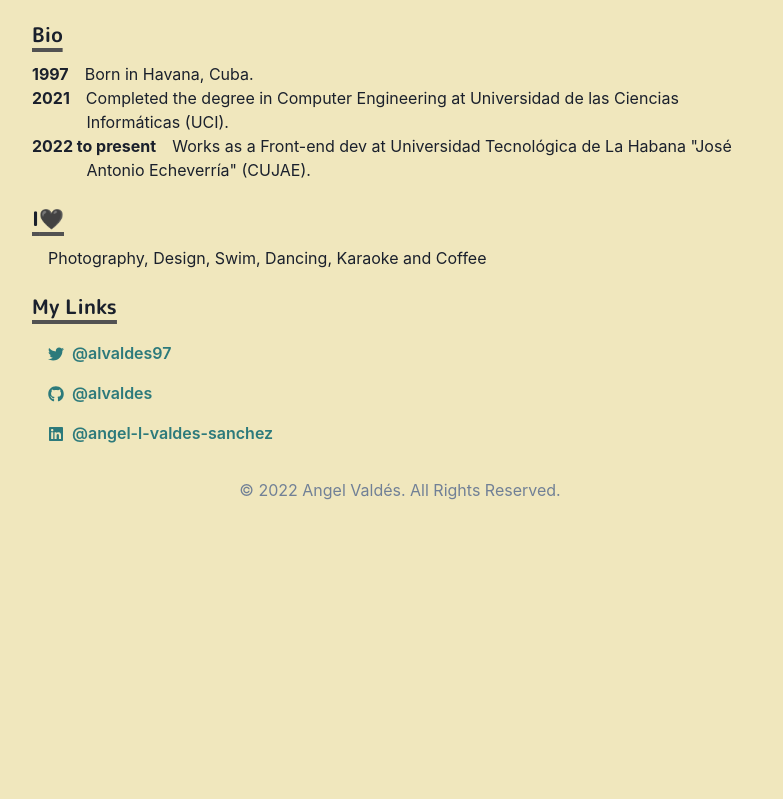
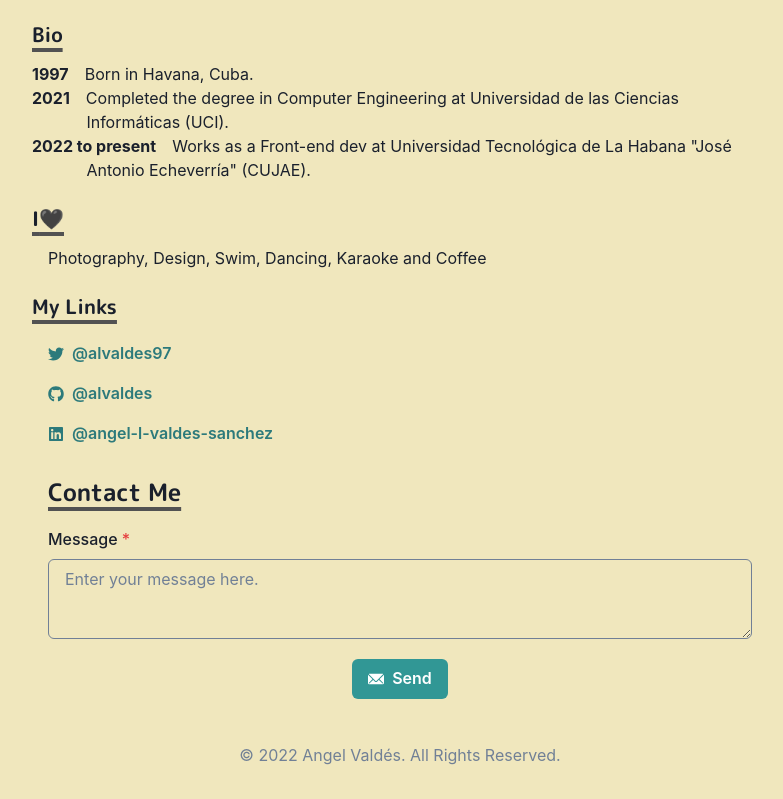
Before and after one commit to alvaldes/Homepage, a Next.js app: page / in a window 1280 px wide. Shown: the part 996-1795 px from the top of the page, without its empty margins (240-1023 px from the left). Before the commit the page ends 1530 px from the top, so only its background shows below. Built offline with nearby package versions, Linux system fonts and the light colour scheme.

Commit message:
Add:  Contact section and links

```diff
--- /dev/null
+++ b/components/commentForm.js
@@ -0,0 +1,88 @@
+import {
+  Container,
+  Divider,
+  Heading,
+  Textarea,
+  Button,
+  FormControl,
+  FormLabel,
+  FormErrorMessage
+} from '@chakra-ui/react'
+import { EmailIcon } from '@chakra-ui/icons'
+import { useColorModeValue } from '@chakra-ui/react'
+import { useState } from 'react'
+import { useRouter } from 'next/router'
+import Section from './section'
+
+const Form = props => {
+  const [comment, setComment] = useState('')
+  const [CommentError, setCommentError] = useState('')
+
+  const router = useRouter()
+
+  const handleSubmit = e => {
+    e.preventDefault()
+    if (comment === '') {
+      setCommentError('Message is required.')
+    } else {
+      let body = `body=${encodeURIComponent(comment)}`
+      // router.push('/thanks')
+      router.push(
+        `mailto:noreplay.alvaldes@gmail.com?subject=${encodeURIComponent(
+          `Message from Portfolio`
+        )}&${body}`
+      )
+      setComment('')
+    }
+  }
+
+  return (
+    <Section delay={0.3} id={props.id} mt={8}>
+      {router.pathname != '/' && (
+        <Divider
+          sx={{ borderBottomWidth: 2 }}
+          mb={10}
+          borderColor={useColorModeValue('gray.700', 'whiteAlpha.500')}
+        />
+      )}
+      <Container maxWidth="container.lg">
+        <Heading
+          fontSize={24}
+          mt={3}
+          mb={5}
+          variant="section-title"
+          align="left"
+        >
+          Contact Me
+        </Heading>
+
+        <FormControl isInvalid={CommentError} isRequired my={5}>
+          <FormLabel htmlFor="email">Message</FormLabel>
+          <Textarea
+            id="comment"
+            value={comment}
+            placeholder="Enter your message here."
+            onChange={e => setComment(e.target.value)}
+            borderColor={useColorModeValue('gray.500', 'whiteAlpha.300')}
+            _placeholder={{
+              color: useColorModeValue('gray.500', 'whiteAlpha.300')
+            }}
+          />
+          {CommentError && <FormErrorMessage>{CommentError}</FormErrorMessage>}
+        </FormControl>
+
+        <Button
+          leftIcon={<EmailIcon />}
+          colorScheme="teal"
+          variant="solid"
+          mb={5}
+          onClick={handleSubmit}
+        >
+          Send
+        </Button>
+      </Container>
+    </Section>
+  )
+}
+
+export default Form
--- a/components/layout/main.js
+++ b/components/layout/main.js
@@ -1,6 +1,7 @@
 import Head from 'next/head'
 import { Box, Container } from '@chakra-ui/react'
 import Navbar from '../navbar.js'
+import CommentForm from '../commentForm.js'
 
 const Main = ({ children, router }) => {
   const d = new Date()
@@ -17,7 +18,8 @@ const Main = ({ children, router }) => {
       <Container maxW="container.lg" pt={14}>
         {children}
       </Container>
-      <Container align="center">
+      <Container align="center" maxW="container.md">
+        <CommentForm id="contact" />
         <Box as="span" color="gray.500">
           &copy; {year} Angel Valdés. All Rights Reserved.
         </Box>
--- a/components/navbar.js
+++ b/components/navbar.js
@@ -83,6 +83,9 @@ const Navbar = props => {
           <LinkItem href="/works" path={path}>
             Works
           </LinkItem>
+          <LinkItem href="/#contact" path={path}>
+            Contact
+          </LinkItem>
           {/* <LinkItem href="/posts" path={path}>
             Posts
           </LinkItem> */}
@@ -111,7 +114,7 @@ const Navbar = props => {
                 </NextLink>
 
                 <NextLink href="/#contact" passHref>
-                  <MenuItem as={Link}>Contact Me</MenuItem>
+                  <MenuItem as={Link}>Contact</MenuItem>
                 </NextLink>
                 {/* <NextLink href="/posts" passHref>
                   <MenuItem as={Link}>Posts</MenuItem>
```
